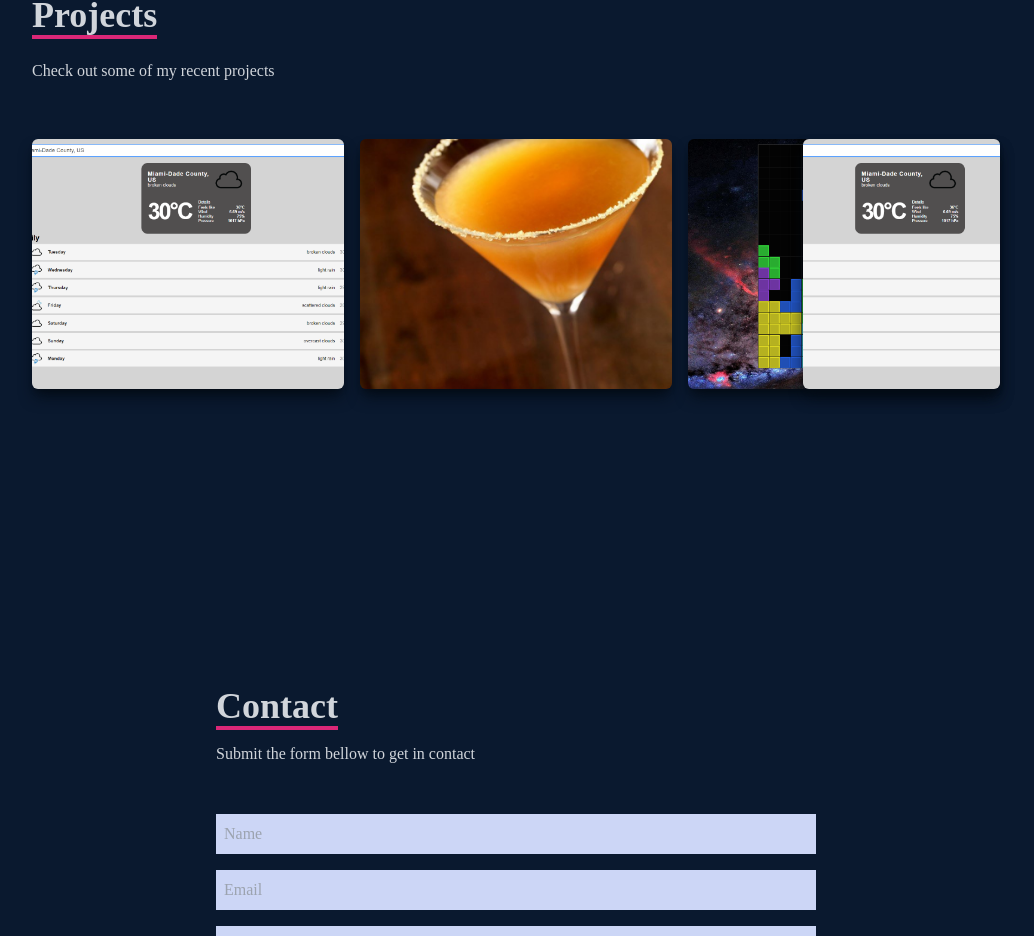
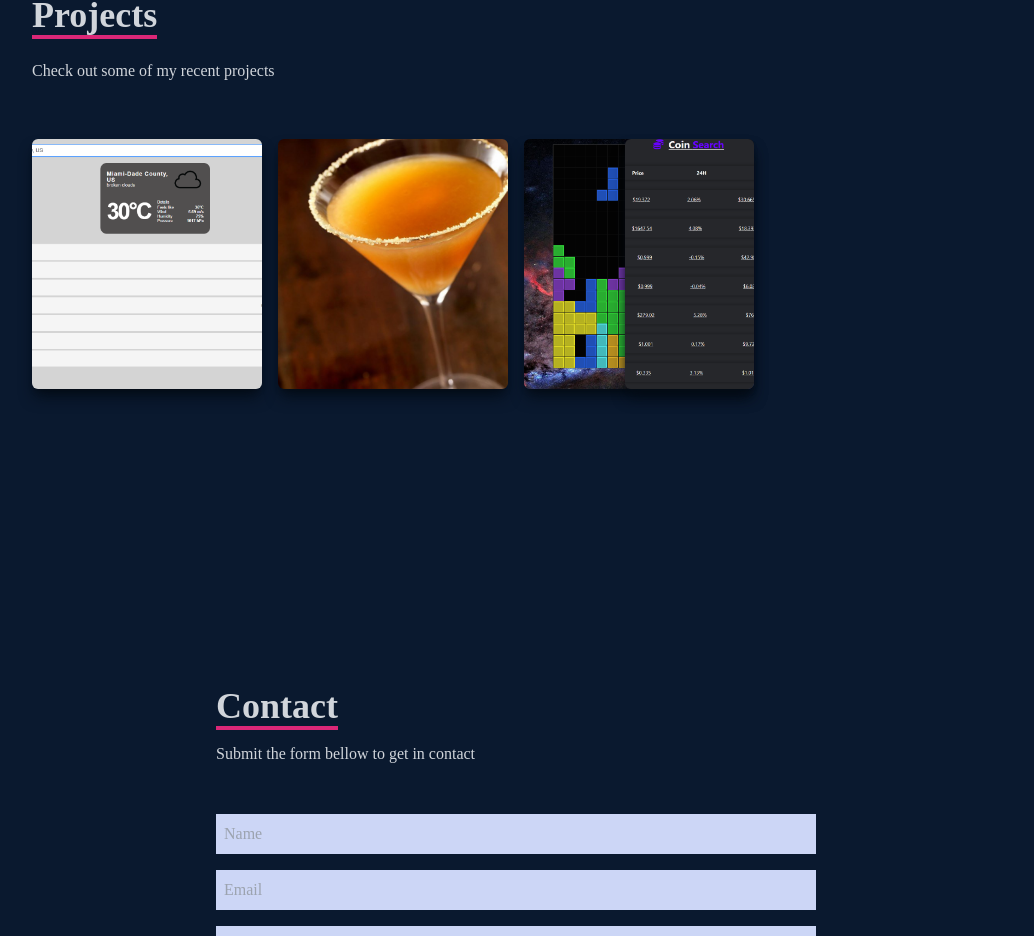
Before and after one commit to FedericoOrquin/Portfolio, a React (Create React App) app: page / in a window 1280 px wide. Shown: the part 2608-3544 px from the top of the page, without its empty margins (124-1158 px from the left). Built offline with nearby package versions, Linux system fonts and the light colour scheme.

Commit message:
added crypto app

```diff
--- a/src/components/Work.jsx
+++ b/src/components/Work.jsx
@@ -2,6 +2,7 @@ import React from "react";
 import TetrisImage from "../assets/tetrisImage.png";
 import weatherImage from "../assets/weatherImage.png";
 import cocktailLogo from "../assets/cocktailLogo.png";
+import cryptoImage from '../assets/crypto.png';
 const Work = () => {
 	return (
 		<div name="work" className="w-full md:h-screen text-gray-300 bg-[#0a192f]">
@@ -14,7 +15,7 @@ const Work = () => {
 				</div>
 
 				{/* Container */}
-				<div className="grid sm:grid-cols-2 md:grid-cols-3 gap-4">
+				<div className="grid sm:grid-cols-2 md:grid-cols-3 lg:grid-cols-4 gap-4">
 					{/* Grid Item */}
 					<div
 						style={{ backgroundImage: `url(${weatherImage})` }}
@@ -110,7 +111,7 @@ const Work = () => {
 							</div>
 						</div>
 						<div
-							style={{ backgroundImage: `url(${weatherImage})` }}
+							style={{ backgroundImage: `url(${cryptoImage})` }}
 							className=" shadow-lg shadow-[#040c16] group container rounded-md flex justify-center items-center mx-auto content-div p-auto"
 						>
 							{/* Hover Effects */}
```
Also changed, not shown: src/assets/crypto.png (added).
